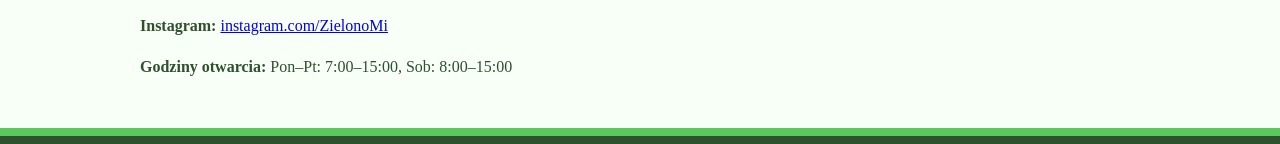
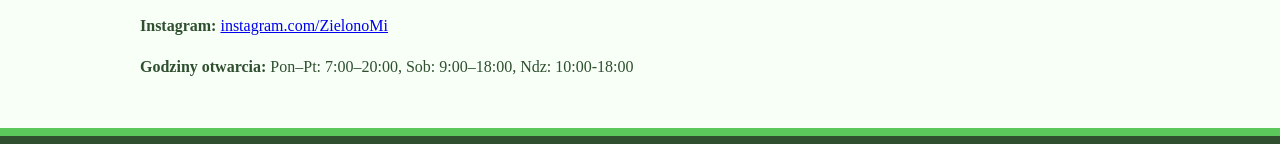
Before and after one commit to ambrozja4/ZielonoMi-biz, a plain HTML site: page index.html in a window 1280 px wide. Shown: the part 3181-3325 px from the top of the page. Drawn offline with Linux system fonts and the light colour scheme; a web font is replaced by a local one.

Commit message:
index.html

```diff
--- a/index.html
+++ b/index.html
@@ -58,7 +58,7 @@
     <p><strong>E-mail:</strong> <a href="mailto:zielonomi@zdrowe.pl">zielonomi@zdrowe.pl</a></p>
     <p><strong>Facebook:</strong> <a href="#">facebook.com/ZielonoMi</a></p>
     <p><strong>Instagram:</strong> <a href="#">instagram.com/ZielonoMi</a></p>
-    <p><strong>Godziny otwarcia:</strong> Pon–Pt: 7:00–15:00, Sob: 8:00–15:00</p>
+    <p><strong>Godziny otwarcia:</strong> Pon–Pt: 7:00–20:00, Sob: 9:00–18:00, Ndz: 10:00-18:00</p>
   </section>
 
   <footer>
```
